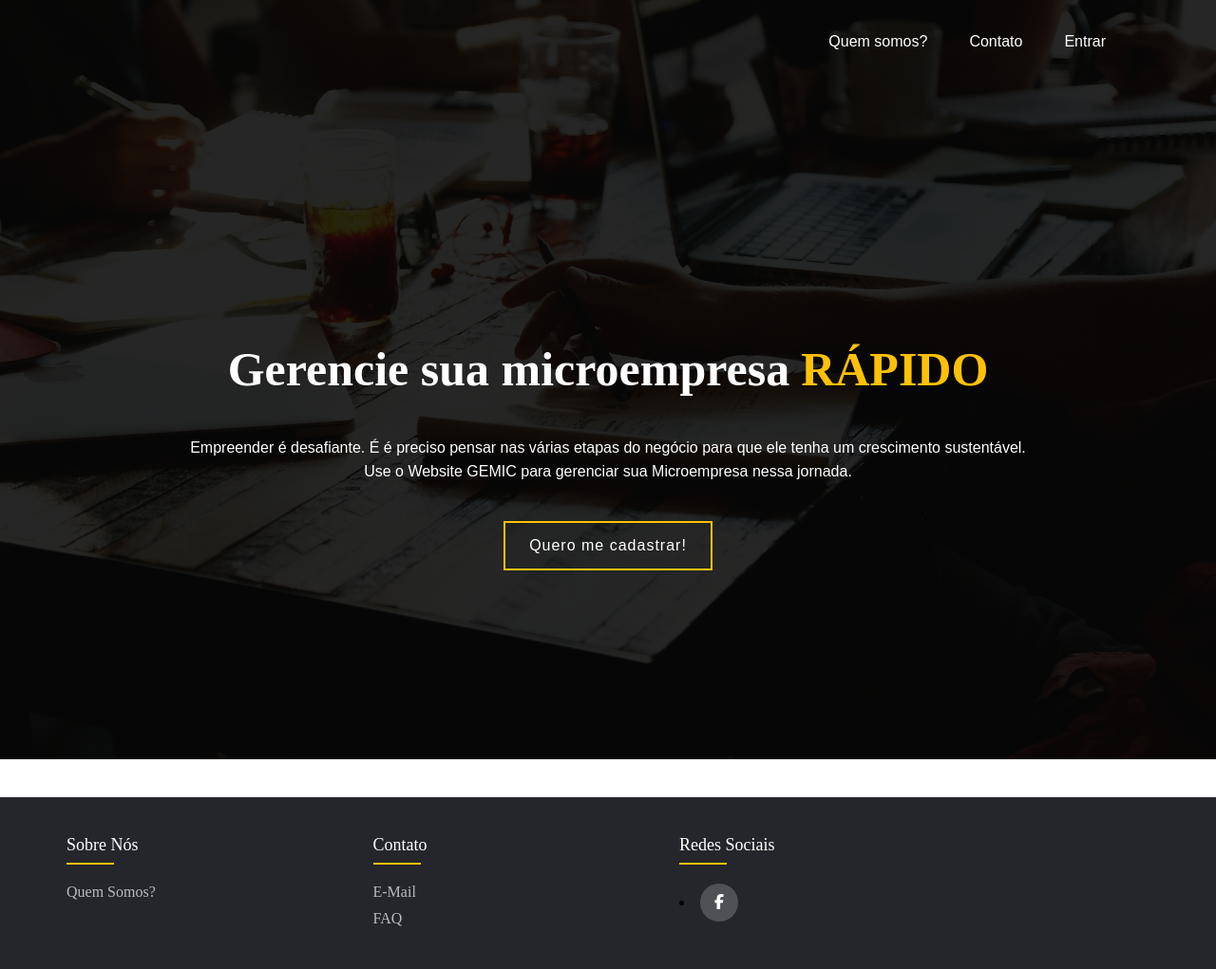
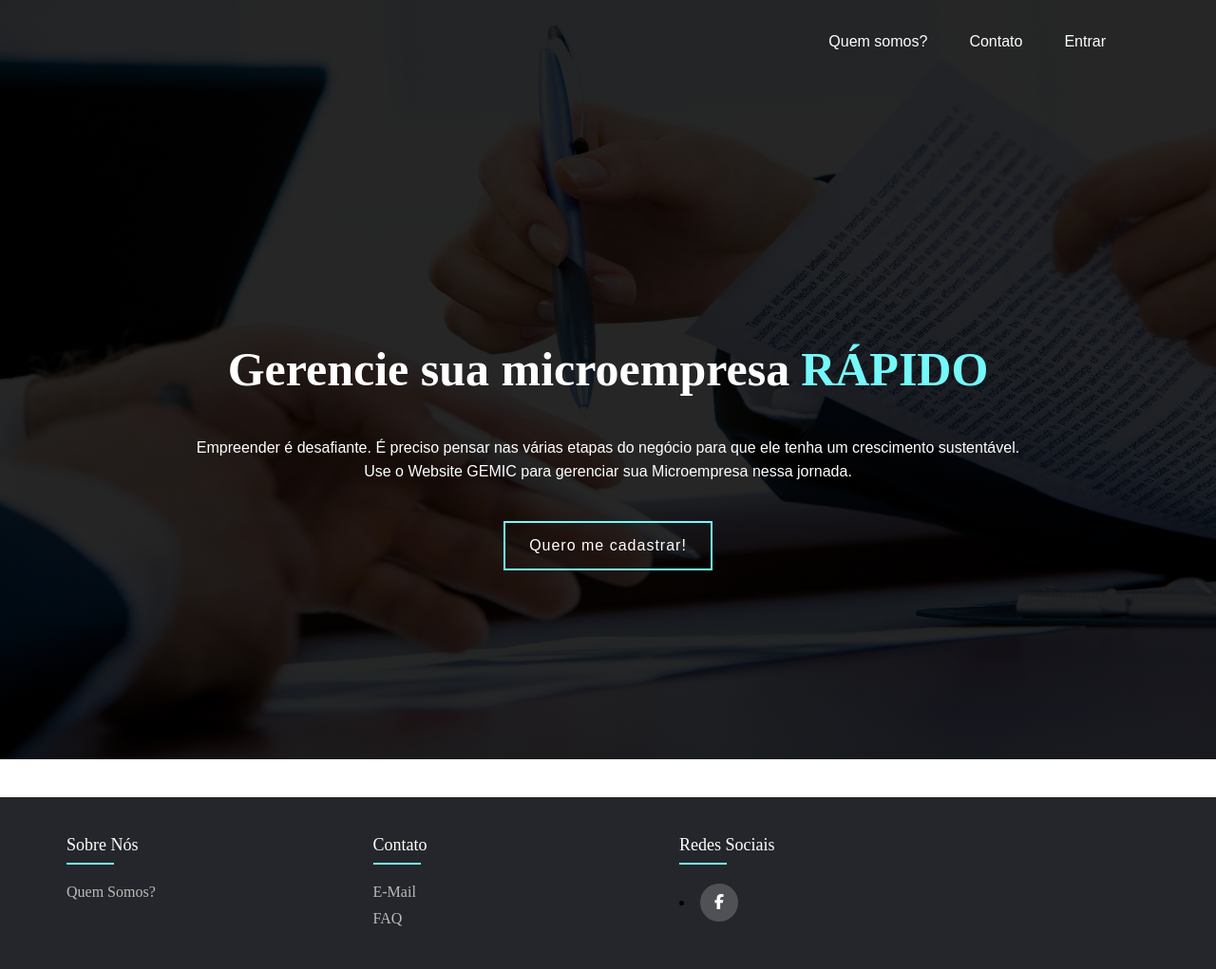
Before and after one commit to johnleles/gemic, a PHP site: page /gemic.html in a window 1280 px wide. Shown: the whole page at 95% size. Run offline with PHP 8.4, Linux system fonts and the light colour scheme; some libraries are stand-ins or nearby versions.

Commit message:
alterações de estilo

```diff
--- a/administrativo.html
+++ b/administrativo.html
@@ -4,6 +4,8 @@
         <meta charset="UTF-8">
         <title>GEMIC - Administrativo</title>
         <link rel="stylesheet" type="text/css" href="css/estilo.css">
+         <!--favicon -->
+    <link href="favicon.svg" rel="icon" type="image/svg">
     </head>
 <body>
 
--- a/estilo.css
+++ b/estilo.css
@@ -9,7 +9,7 @@ padding: 0;
 .banner{
 width: 100%;
 height: 100vh;
-background-image: linear-gradient(rgba(0,0,0,0.85),rgba(0,0,0,0.85)),url(index.jpg);
+background-image: linear-gradient(rgba(0,0,0,0.85),rgba(0,0,0,0.85)),url(laptop.jpg);
 background-size: cover;
 background-position: center;
 
@@ -52,7 +52,7 @@ font-family: sans-serif;
 content: '';
 height: 3px;
 width: 0;
-background: #ffc107;
+background: #75F8FA;
 position:absolute;
 left: 0;
 bottom: -10px;
@@ -104,10 +104,10 @@ padding: 15px 25px;
 margin: 20px;
 font-size: 16px;
 letter-spacing: 1px;
-border: 2px solid #ffc107;
+border: 2px solid #75F8FA;
 color: #fff;
 cursor: pointer;
-background: linear-gradient(to right, transparent 50%, #ffc107 50%);
+background: linear-gradient(to right, transparent 50%, #75F8FA 50%);
 background-size: 200%;
 background-position:left;
 transition: background-position 0.5s;
@@ -123,7 +123,7 @@ button:hover{
 
 /* configurando o slide (letras que mexem) */
 .slide{
-color:#ffc107;
+color:#75F8FA;
 margin-left: 12px;
 box-sizing: border-box;
 animation: slide 6s linear infinite;
@@ -191,7 +191,7 @@ content: '';
 position: absolute;
 left: 0;
 bottom: -10px;
-background-color: #ffc107 ;
+background-color: #75F8FA ;
 height: 2px;
 box-sizing: border-box;
 width: 50px;
--- a/financeiro.html
+++ b/financeiro.html
@@ -4,6 +4,8 @@
         <meta charset="UTF-8">
         <title>GEMIC - Financeiro</title>
         <link rel="stylesheet" type="text/css" href="css/estilo.css">
+         <!--favicon -->
+    <link href="favicon.svg" rel="icon" type="image/svg">
     </head>
 <body>
 
--- a/gemic.html
+++ b/gemic.html
@@ -20,7 +20,7 @@
                 <!--lista da barrra de navegação -->
                 <li><a href="#">Quem somos?</a></li>
                 <li><a href="#">Contato</a></li>
-                <li><a href="#">Entrar</a></li>
+                <li><a href="login.html">Entrar</a></li>
             </ul>
         </div>
         <!--class content e titulo -->
@@ -34,7 +34,7 @@
                 </div>
             </div>
             <!--texto -->
-            <p>  Empreender é desafiante. É é preciso pensar nas várias etapas do negócio
+            <p>  Empreender é desafiante. É preciso pensar nas várias etapas do negócio
                  para que ele tenha um crescimento sustentável. <br> Use o Website GEMIC para gerenciar sua Microempresa nessa jornada. </p>
                  <!--botão ir para tela de cadastro -->
             <button type="button"> Quero me cadastrar! </button>
--- a/index.html
+++ b/index.html
@@ -4,6 +4,8 @@
         <meta charset="UTF-8">
         <title>GEMIC - Gerenciador de Microempresas</title>
         <link rel="stylesheet" type="text/css" href="css/estilo.css">
+         <!--favicon -->
+    <link href="favicon.svg" rel="icon" type="image/svg">
     </head>
 <body>
 
--- a/suporte.html
+++ b/suporte.html
@@ -4,6 +4,8 @@
         <meta charset="UTF-8">
         <title>GEMIC - Administrativo</title>
         <link rel="stylesheet" type="text/css" href="css/estilo.css">
+         <!--favicon -->
+    <link href="favicon.svg" rel="icon" type="image/svg">
     </head>
 <body>
 
```
Also changed, not shown: css/estilo.css (+5 -5 lines), login.html (+6 -3 lines), cadastro.html (added), laptop.jpg (added).
